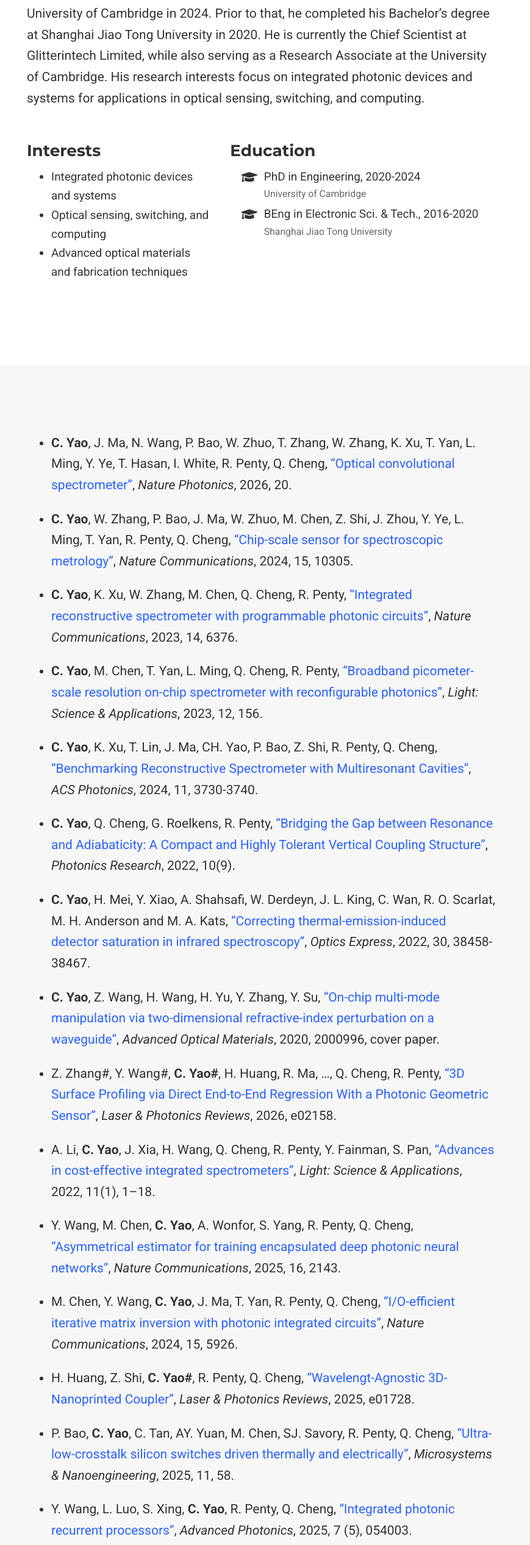
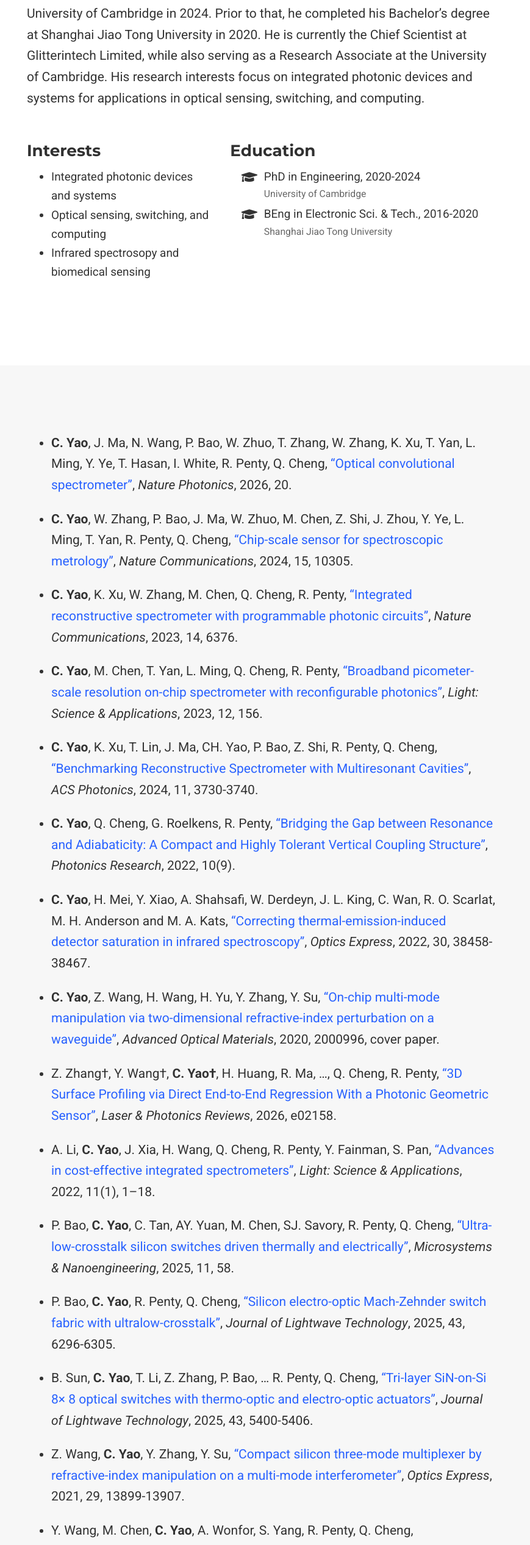
Before and after one commit to lpz41981/lpz41981.github.io, a plain HTML site: page index.html in a window 1280 px wide. Shown: the part 240-2773 px from the top of the page at 61% size, 411-1280 px from the left. Drawn offline with nearby package versions, Linux system fonts and the light colour scheme; some packages are replaced by stand-ins of ours; some icons are missing.

Commit message:
update infor

```diff
--- a/index.html
+++ b/index.html
@@ -693,7 +693,7 @@
 
           <li>Optical sensing, switching, and computing</li>
 
-          <li>Advanced optical materials and fabrication techniques</li>
+          <li>Infrared spectrosopy and biomedical sensing</li>
 
         </ul>
       </div>
@@ -839,10 +839,22 @@
 <p><strong>C. Yao</strong>, Z. Wang, H. Wang, H. Yu, Y. Zhang, Y. Su, <a href="https://onlinelibrary.wiley.com/doi/10.1002/adom.202000996">&ldquo;On-chip multi-mode manipulation via two-dimensional refractive-index perturbation on a waveguide&rdquo;</a>, <em>Advanced Optical Materials</em>, 2020, 2000996, cover paper.</p>
 </li>
 <li>
-<p>Z. Zhang#, Y. Wang#, <strong>C. Yao#</strong>, H. Huang, R. Ma, &hellip;, Q. Cheng, R. Penty, <a href="https://onlinelibrary.wiley.com/doi/full/10.1002/lpor.202502158">&ldquo;3D Surface Profiling via Direct End-to-End Regression With a Photonic Geometric Sensor&rdquo;</a>, <em>Laser &amp; Photonics Reviews</em>, 2026, e02158.</p>
+<p>Z. Zhang†, Y. Wang†, <strong>C. Yao†</strong>, H. Huang, R. Ma, &hellip;, Q. Cheng, R. Penty, <a href="https://onlinelibrary.wiley.com/doi/full/10.1002/lpor.202502158">&ldquo;3D Surface Profiling via Direct End-to-End Regression With a Photonic Geometric Sensor&rdquo;</a>, <em>Laser &amp; Photonics Reviews</em>, 2026, e02158.</p>
 </li>
 <li>
 <p>A. Li, <strong>C. Yao</strong>, J. Xia, H. Wang, Q. Cheng, R. Penty, Y. Fainman, S. Pan, <a href="https://www.nature.com/articles/s41377-022-00853-1">&ldquo;Advances in cost-effective integrated spectrometers&rdquo;</a>, <em>Light: Science &amp; Applications</em>, 2022, 11(1), 1–18.</p>
+</li>
+<li>
+<p>P. Bao, <strong>C. Yao</strong>, C. Tan, AY. Yuan, M. Chen, SJ. Savory, R. Penty, Q. Cheng, <a href="https://www.nature.com/articles/s41378-025-00911-9">&ldquo;Ultra-low-crosstalk silicon switches driven thermally and electrically&rdquo;</a>, <em>Microsystems &amp; Nanoengineering</em>, 2025, 11, 58.</p>
+</li>
+<li>
+<p>P. Bao, <strong>C. Yao</strong>, R. Penty, Q. Cheng, <a href="https://ieeexplore.ieee.org/abstract/document/10916608">&ldquo;Silicon electro-optic Mach-Zehnder switch fabric with ultralow-crosstalk&rdquo;</a>, <em>Journal of Lightwave Technology</em>, 2025, 43, 6296-6305.</p>
+</li>
+<li>
+<p>B. Sun, <strong>C. Yao</strong>, T. Li, Z. Zhang, P. Bao, &hellip; R. Penty, Q. Cheng, <a href="https://ieeexplore.ieee.org/abstract/document/10904214">&ldquo;Tri-layer SiN-on-Si 8× 8 optical switches with thermo-optic and electro-optic actuators&rdquo;</a>, <em>Journal of Lightwave Technology</em>, 2025, 43, 5400-5406.</p>
+</li>
+<li>
+<p>Z. Wang, <strong>C. Yao</strong>, Y. Zhang, Y. Su, <a href="https://opg.optica.org/oe/fulltext.cfm?uri=oe-29-9-13899">&ldquo;Compact silicon three-mode multiplexer by refractive-index manipulation on a multi-mode interferometer&rdquo;</a>, <em>Optics Express</em>, 2021, 29, 13899-13907.</p>
 </li>
 <li>
 <p>Y. Wang, M. Chen, <strong>C. Yao</strong>, A. Wonfor, S. Yang, R. Penty, Q. Cheng, <a href="https://www.nature.com/articles/s41467-025-57459-5">&ldquo;Asymmetrical estimator for training encapsulated deep photonic neural networks&rdquo;</a>, <em>Nature Communications</em>, 2025, 16, 2143.</p>
@@ -852,9 +864,6 @@
 </li>
 <li>
 <p>H. Huang, Z. Shi, <strong>C. Yao#</strong>, R. Penty, Q. Cheng, <a href="https://onlinelibrary.wiley.com/doi/full/10.1002/lpor.202501728">&ldquo;Wavelengt-Agnostic 3D-Nanoprinted Coupler&rdquo;</a>, <em>Laser &amp; Photonics Reviews</em>, 2025, e01728.</p>
-</li>
-<li>
-<p>P. Bao, <strong>C. Yao</strong>, C. Tan, AY. Yuan, M. Chen, SJ. Savory, R. Penty, Q. Cheng, <a href="https://www.nature.com/articles/s41378-025-00911-9">&ldquo;Ultra-low-crosstalk silicon switches driven thermally and electrically&rdquo;</a>, <em>Microsystems &amp; Nanoengineering</em>, 2025, 11, 58.</p>
 </li>
 <li>
 <p>Y. Wang, L. Luo, S. Xing, <strong>C. Yao</strong>, R. Penty, Q. Cheng, <a href="https://www.spiedigitallibrary.org/journals/advanced-photonics/volume-7/issue-5/054003/Integrated-photonic-recurrent-processors/10.1117/1.AP.7.5.054003.full">&ldquo;Integrated photonic recurrent processors&rdquo;</a>, <em>Advanced Photonics</em>, 2025, 7 (5), 054003.</p>
@@ -935,7 +944,7 @@
       </div>
 
       <div class="card experience course">
-        <div class="card-body"><h4 class="card-title exp-title text-muted my-0">Post-doc Research Fellow</h4><div class="card-subtitle my-0 article-metadata">University of Cambridge (Fitzwilliam College)<span class="middot-divider"></span>
+        <div class="card-body"><h4 class="card-title exp-title text-muted my-0">Post-doc Research Fellow - Fitzwilliam College</h4><div class="card-subtitle my-0 article-metadata">University of Cambridge<span class="middot-divider"></span>
 
             Sep 2025
 
@@ -990,19 +999,6 @@
         <div class="card-body"><h4 class="card-title exp-title text-muted my-0">Merit Student of Shanghai Jiao Tong University</h4><div class="card-subtitle my-0 article-metadata">Shanghai Jiao Tong University<span class="middot-divider"></span>
 
             Sep 2018
-
-          </div>
-
-
-
-
-        </div>
-      </div>
-
-      <div class="card experience course">
-        <div class="card-body"><h4 class="card-title exp-title text-muted my-0">Mathematical Contest in Modeling (MCM) Honorable Mention</h4><div class="card-subtitle my-0 article-metadata">Mathematical Contest In Modeling<span class="middot-divider"></span>
-
-            Apr 2018
 
           </div>
 
```
Also changed, not shown: author/chunhui-yao/index.html (+1 -1 lines).
